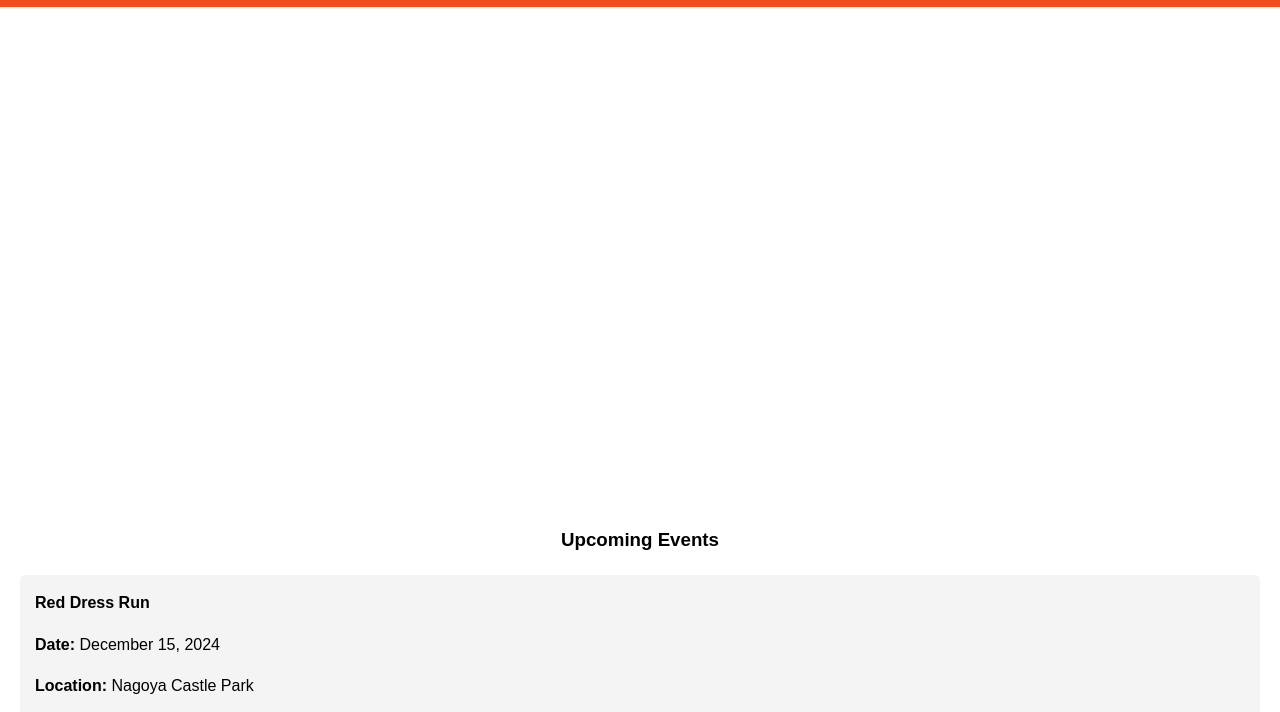
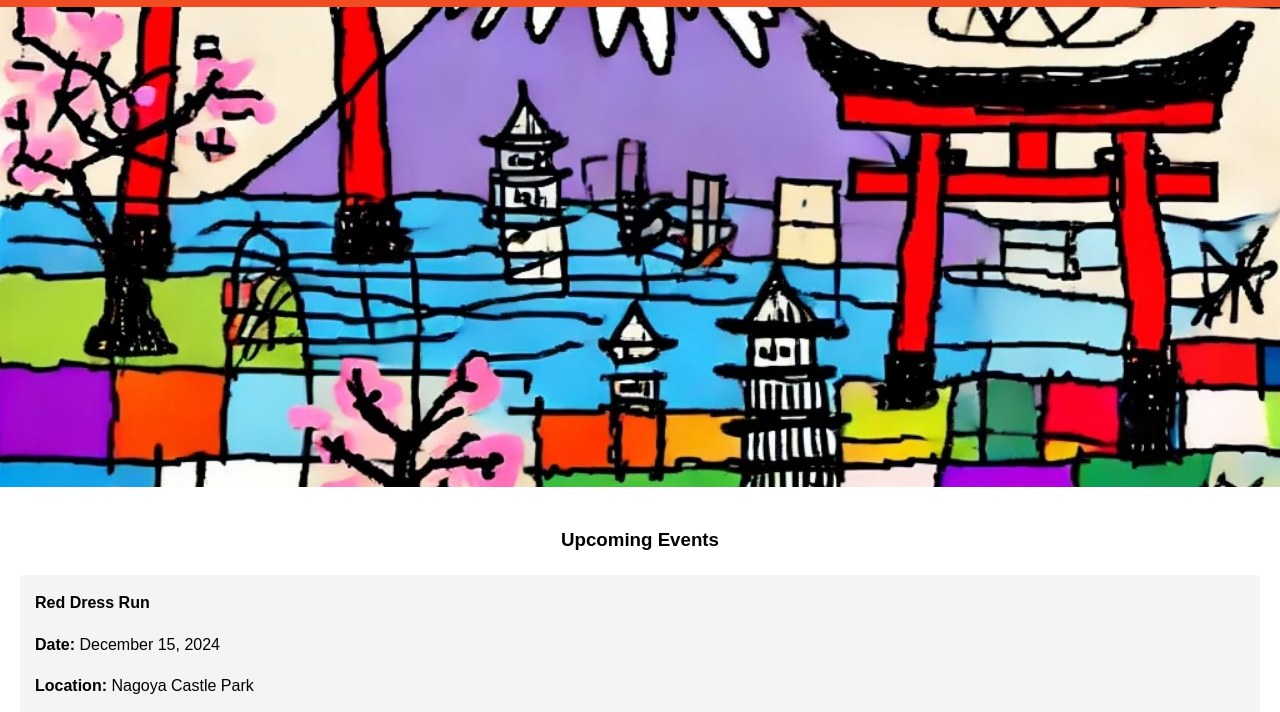
Before and after one commit to ibahr/nagoya-h3, a plain HTML site: page index.html in a window 1280 px wide. Shown: the part 84-796 px from the top of the page. Drawn offline with Linux system fonts and the light colour scheme.

Commit message:
Update index.html

```diff
--- a/index.html
+++ b/index.html
@@ -20,7 +20,7 @@
   </header>
 
   <main>
-    <section class="hero" style="background-image: url('Hero-image.png'); background-size: cover; background-position: center; height: 60vh; display: flex; align-items: center; justify-content: center;">
+    <section class="hero" style="background-image: url('Hero-image.jpeg'); background-size: cover; background-position: center; height: 60vh; display: flex; align-items: center; justify-content: center;">
       <!-- Hero image is set as the background. -->
     </section>
 
```
